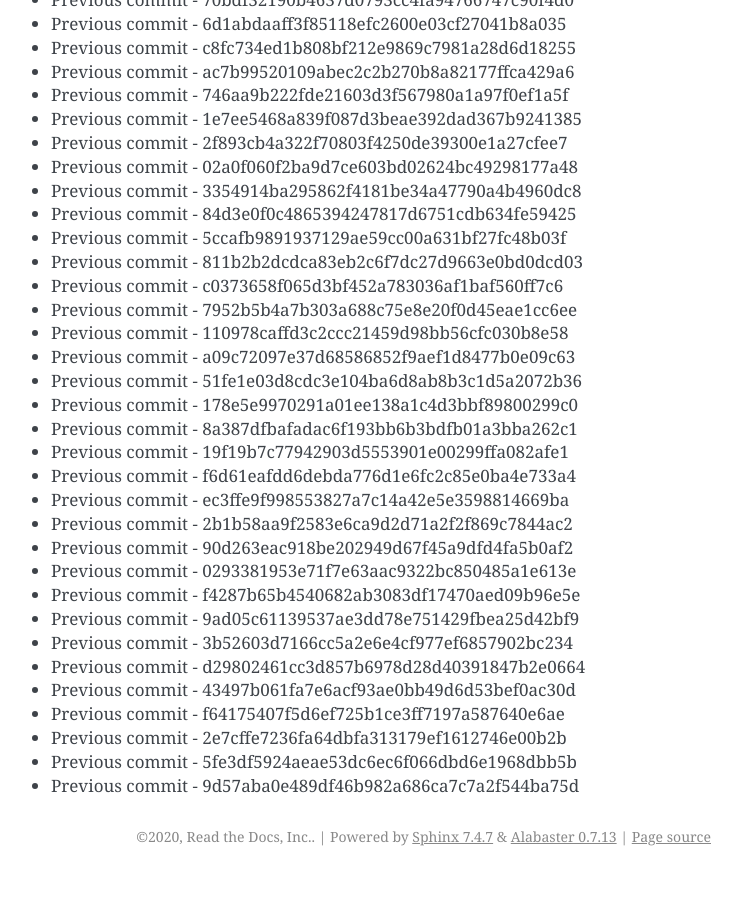
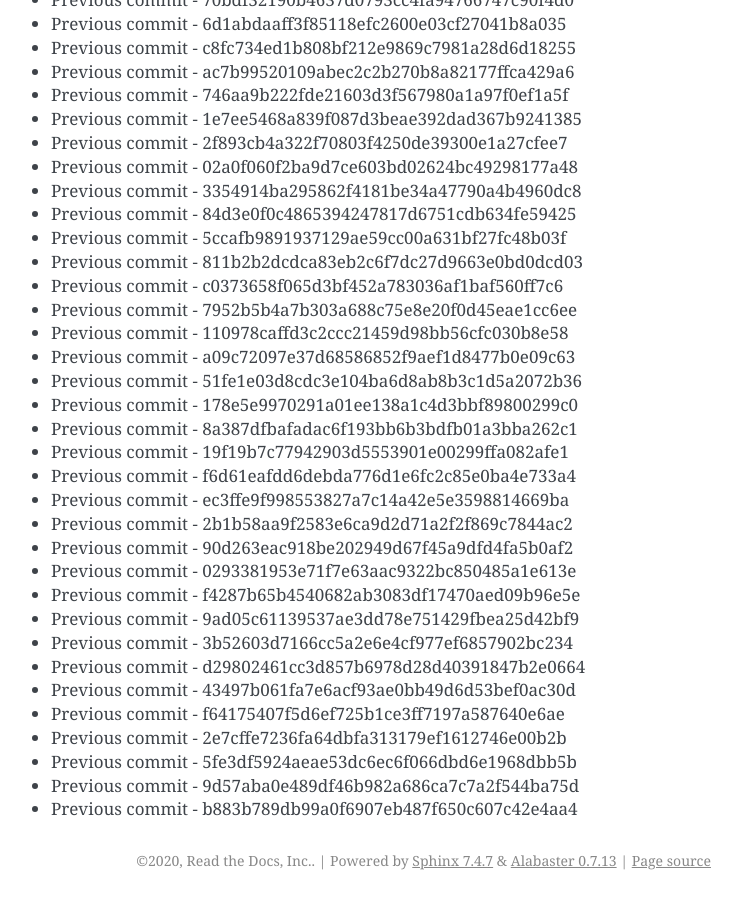
Before and after one commit to readthedocs/rtd-git-stresstest, a Sphinx documentation site: the page built from docs/updates.rst, in a window 1280 px wide and 900 px high, scrolled down 12292 px. Shown: the whole window, without its empty margins (399-1141 px from the left). Built offline with Sphinx 7.4.7, drawn with Linux system fonts in a browser that asks for light colours; before the commit the page ends 13168 px from its top, so only the background shows below that.

Commit message:
Generating commit from previous: b883b789db99a0f6907eb487f650c607c42e4aa4

```diff
--- a/docs/updates.rst
+++ b/docs/updates.rst
@@ -548,3 +548,4 @@ It can be tested for any performance characteristics.
 * Previous commit - 2e7cffe7236fa64dbfa313179ef1612746e00b2b
 * Previous commit - 5fe3df5924aeae53dc6ec6f066dbd6e1968dbb5b
 * Previous commit - 9d57aba0e489df46b982a686ca7c7a2f544ba75d
+* Previous commit - b883b789db99a0f6907eb487f650c607c42e4aa4
```
